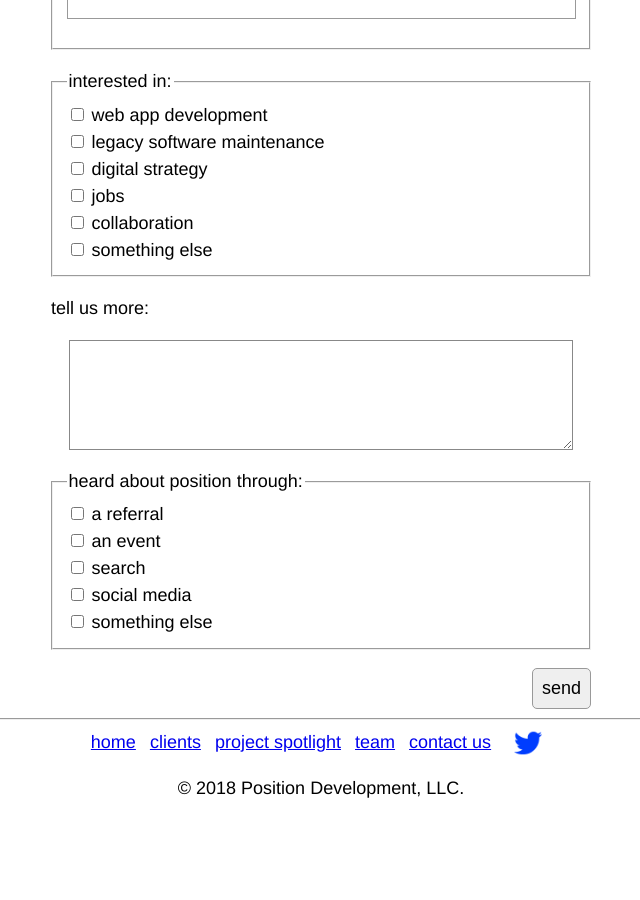
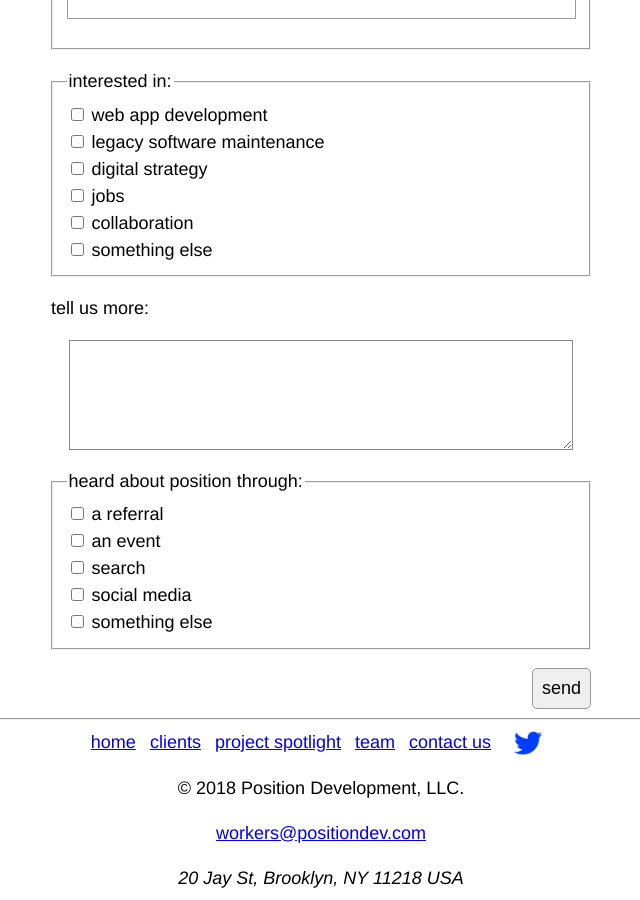
Before and after one commit to positiondev/positiondev.github.io, a Jekyll site: the page built from index.md, in a window 1280 px wide and 900 px high, scrolled down 2268 px. Shown: the whole window, without its empty margins (319-959 px from the left). Built offline with Jekyll 4.4.1, drawn with Linux system fonts in a browser that asks for light colours; before the commit the page ends 3088 px from its top, so only the background shows below that; part of the change alters nothing that is shown.

Commit message:
Add address

```diff
--- a/_includes/footer.html
+++ b/_includes/footer.html
@@ -1,12 +1,100 @@
 <nav>
     <ul>
         <li><a href="/">home</a></li>
-        <li><a href="#clients">clients</a></li>
-        <li><a href="#project-spotlight">project spotlight</a></li>
-        <li><a href="#team">team</a></li>
-        <li><a href="#contact-us">contact us</a></li>
+        <li><a href="/index.html#clients">clients</a></li>
+        <li><a href="/index.html#project-spotlight">project spotlight</a></li>
+        <li><a href="/team.html">team</a></li>
+        <li><a href="/contact.html">contact us</a></li>
         <li class="twitter"><a href="https://twitter.com/positiondev/">twitter</a></li>
     </ul>
 </nav>
 
 <p> &copy; 2018 Position Development, LLC.</p>
+
+<p><a href="mailto:workers@positiondev.com">workers@positiondev.com</a></p>
+
+<address>
+    <span>20 Jay St</span>,
+    <span>Brooklyn</span>,
+    <span>NY</span> <span>11218</span> <span>USA</span>
+</address>
+
+
+<script>
+    (function(i,s,o,g,r,a,m){i['GoogleAnalyticsObject']=r;i[r]=i[r]||function(){
+    (i[r].q=i[r].q||[]).push(arguments)},i[r].l=1*new Date();a=s.createElement(o),
+    m=s.getElementsByTagName(o)[0];a.async=1;a.src=g;m.parentNode.insertBefore(a,m)
+    })(window,document,'script','//www.google-analytics.com/analytics.js','ga');
+
+    ga('create', 'UA-58668184-1', 'auto');
+    ga('require', 'linkid', 'linkid.js');
+    ga('send', 'pageview');
+
+    (function() {
+        const h2s = document.getElementsByTagName("h2")
+
+        for (i = 0; i < h2s.length; i++) {
+
+        h2s[i].className = "nothover";
+
+        h2s[i].addEventListener("mouseover", function(e) {
+            if (e.target) {
+            e.target.className = "hover";
+            }
+        });
+
+        h2s[i].addEventListener("mouseout", function(e) {
+            if (e.target) {
+            e.target.className = "nothover";
+            }
+        });
+        }
+    }())
+
+    function postToAirtableViaGlitch(e) {
+    e.preventDefault()
+    var glitch = "https://airtable-post-proxy.glitch.me/api/contact";
+
+    var form = document.getElementById("contact-form")
+
+    const formData = new FormData(form);
+    let jsonObject = {};
+
+    for (const [key, value]  of formData.entries()) {
+        console.log(key);
+        if (key == 'interested-in'
+            || key == 'heard-about-via') {
+        var list = [];
+        var curVal = jsonObject[key];
+
+        if (curVal) {
+            list = curVal;
+        }
+
+        list.push(value)
+
+        jsonObject[key] = list
+        } else {
+        jsonObject[key] = value;
+        }
+    }
+
+    window.fetch(glitch, {
+        method: "POST",
+        body: JSON.stringify(jsonObject),
+        headers: {
+        'Accept': 'application/json',
+        'Content-Type': 'application/json'
+        }
+    })
+
+    document.getElementById("contact-form").style.display = "none";
+    document.getElementById("thank-you").style.display = "block";
+    document.getElementById("thank-you-name").innerHTML = "thank you, " + jsonObject['name'];
+    }
+
+
+    (function(){
+        document.getElementById("contact-form").addEventListener("submit", postToAirtableViaGlitch)
+    }())
+</script>
```
